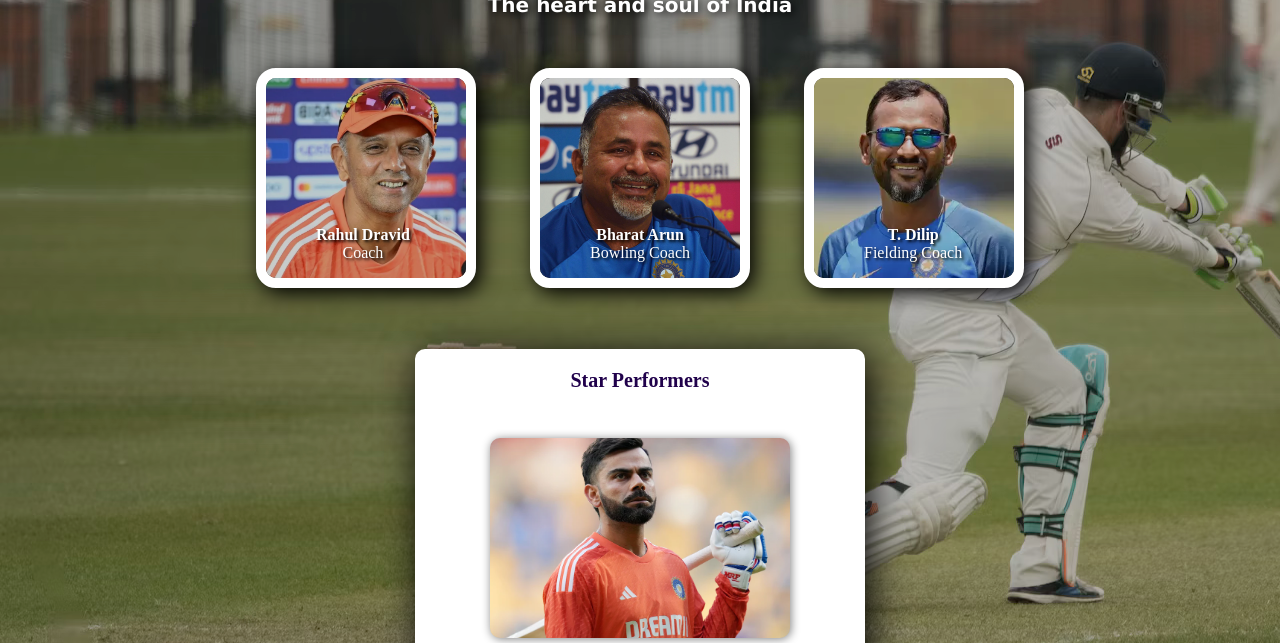
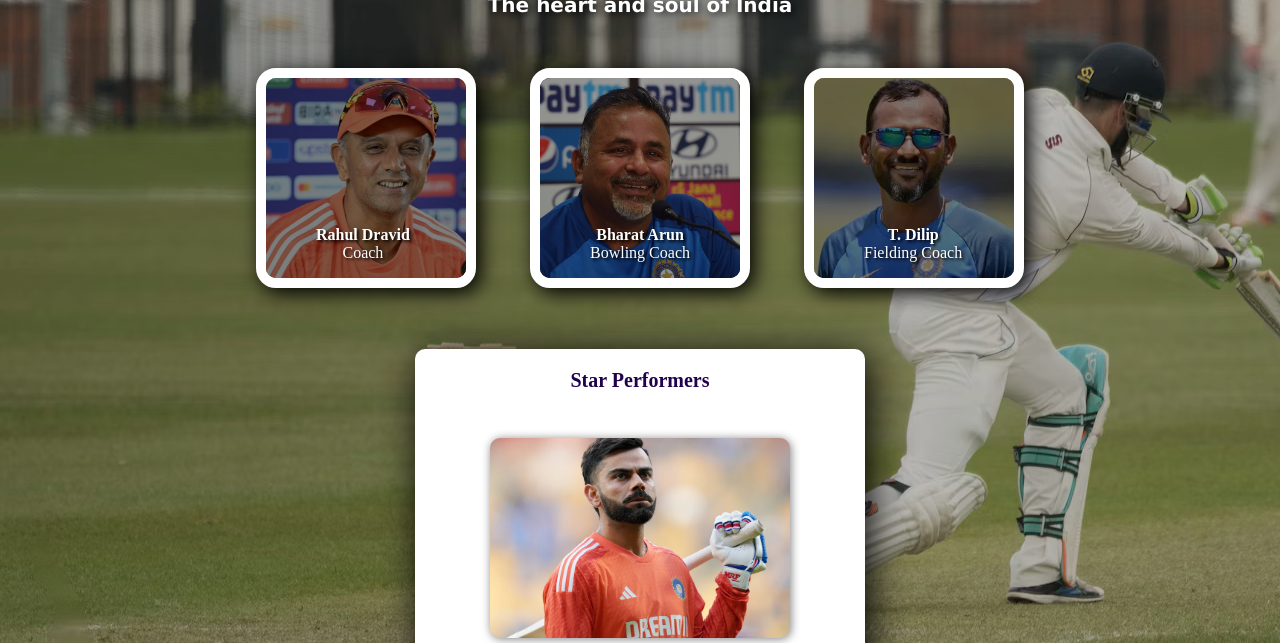
Before and after one commit to vaidehieety/Cricket-Website, a plain HTML site: page index.html in a window 1280 px wide. Shown: the part 157-800 px from the top of the page. Drawn offline with Linux system fonts and the light colour scheme.

Commit message:
pictures fixed

```diff
--- a/index.html
+++ b/index.html
@@ -27,7 +27,7 @@
 
         <div id="second">
             <div class="overlay"></div>
-            <img src="assets/3.png.jpeg" alt="Bharat Arun" class="images" style="filter:brightness(110%)"/>
+            <img src="assets/3.png.jpeg" alt="Bharat Arun" class="images" style="filter:brightness(80%)"/>
             <Bowling class="desc-text"><strong>Bharat Arun</strong><br/>Bowling Coach</p>
         </div>
 
--- a/style.css
+++ b/style.css
@@ -80,7 +80,7 @@ header h3{
     bottom: 0px;
     width: 100%;
     height: 100%;
-    background-color: rgb(0,0,0,0.2);
+    background-color: rgb(0,0,0,0.5);
     border-radius: 10px;
 }
 
```
